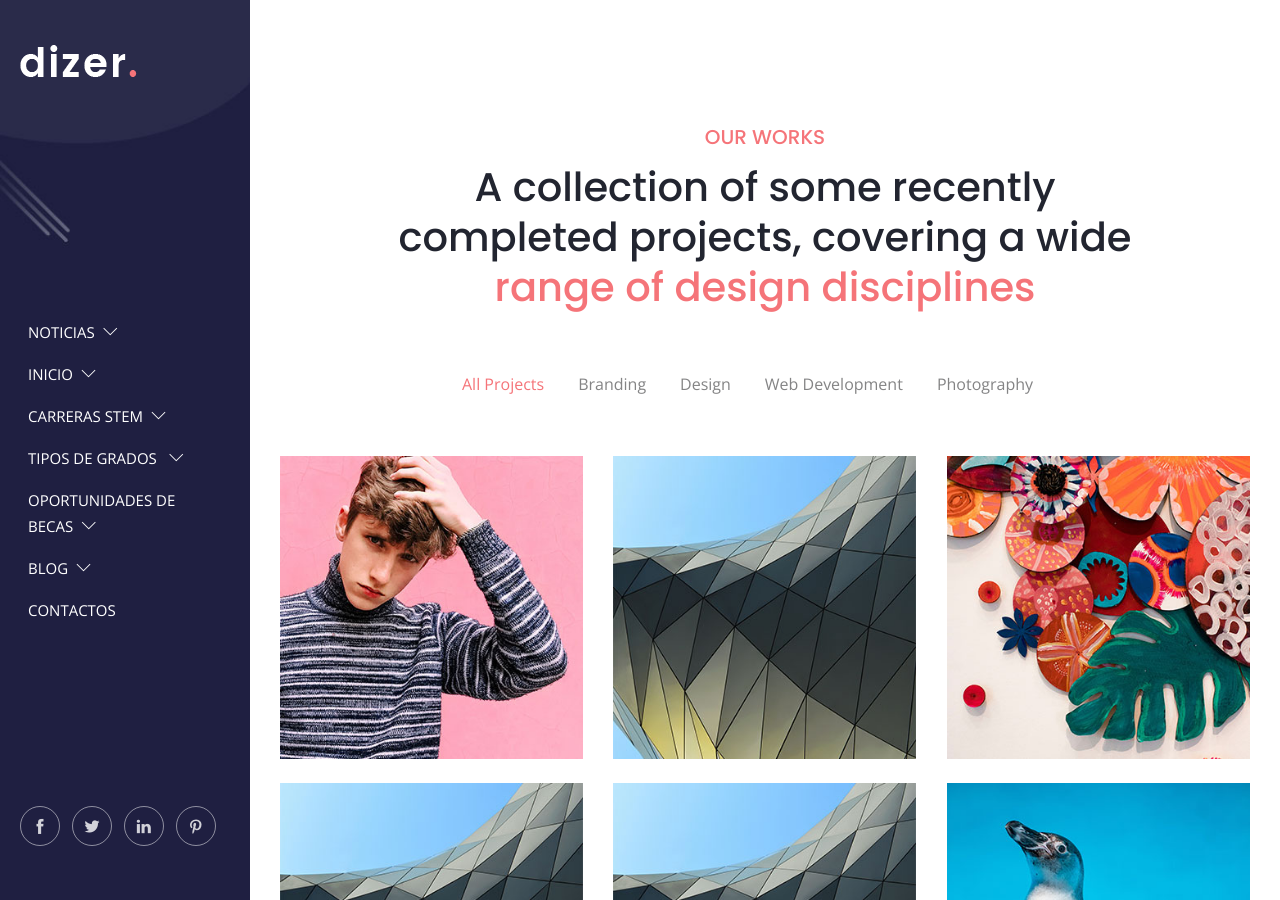
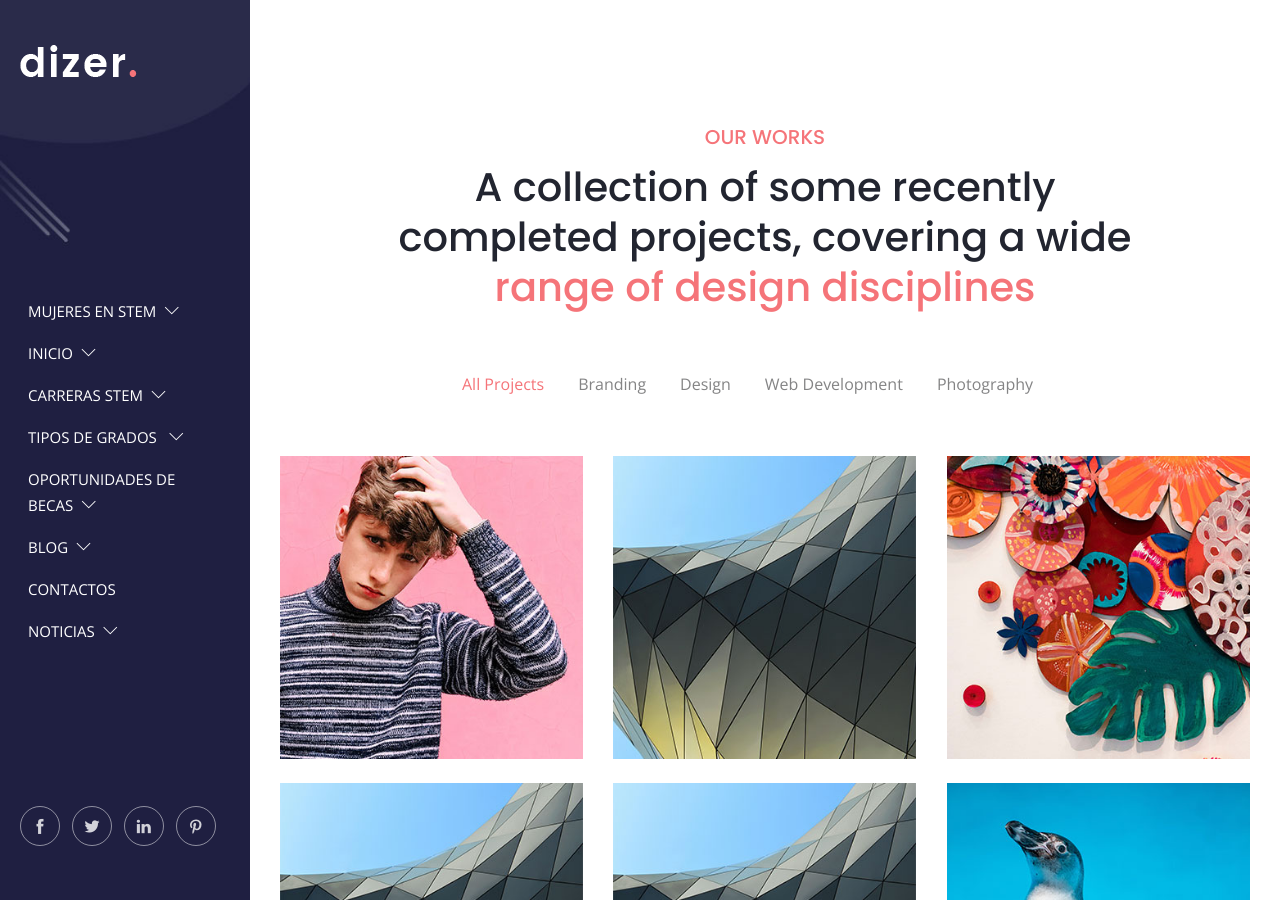
Before and after one commit to estaennosotraspiloto/estaennosotraspiloto, a Jekyll site: the page built from index-3.html, in a window 1280 px wide and 900 px high. Built offline with Jekyll 4.4.1, drawn with Linux system fonts in a browser that asks for light colours; some of the changed lines change nothing that is shown.

Commit message:
Update from Forestry.io estaennosotraspiloto updated _data/navigation.yml

```diff
--- a/_data/navigation.yml
+++ b/_data/navigation.yml
@@ -1,6 +1,6 @@
 ---
 main:
-- name: Noticias
+- name: Mujeres en STEM
   url: ''
   submenu: ''
 - name: Inicio
@@ -42,6 +42,9 @@ main:
   submenu: ''
 - name: Contactos
   url: "/contact"
+- name: Noticias
+  url: ''
+  submenu: ''
 footer:
 - name: Services
   url: "/services"
```
